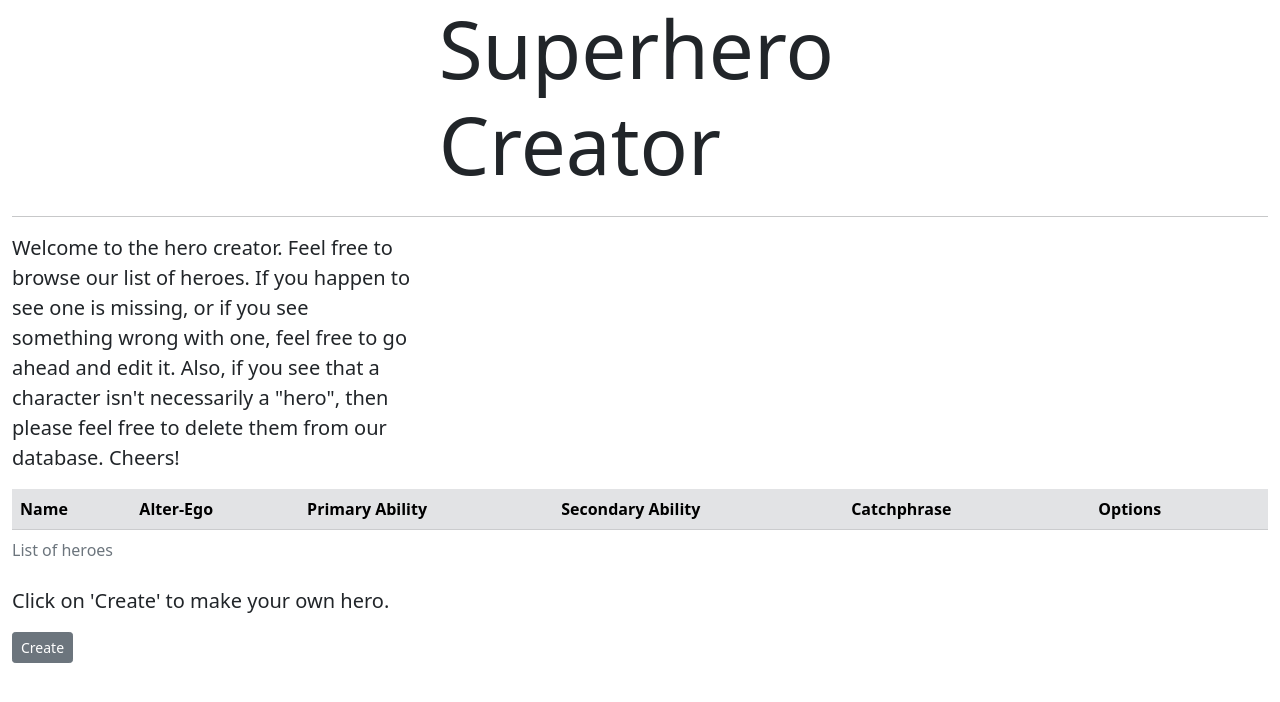
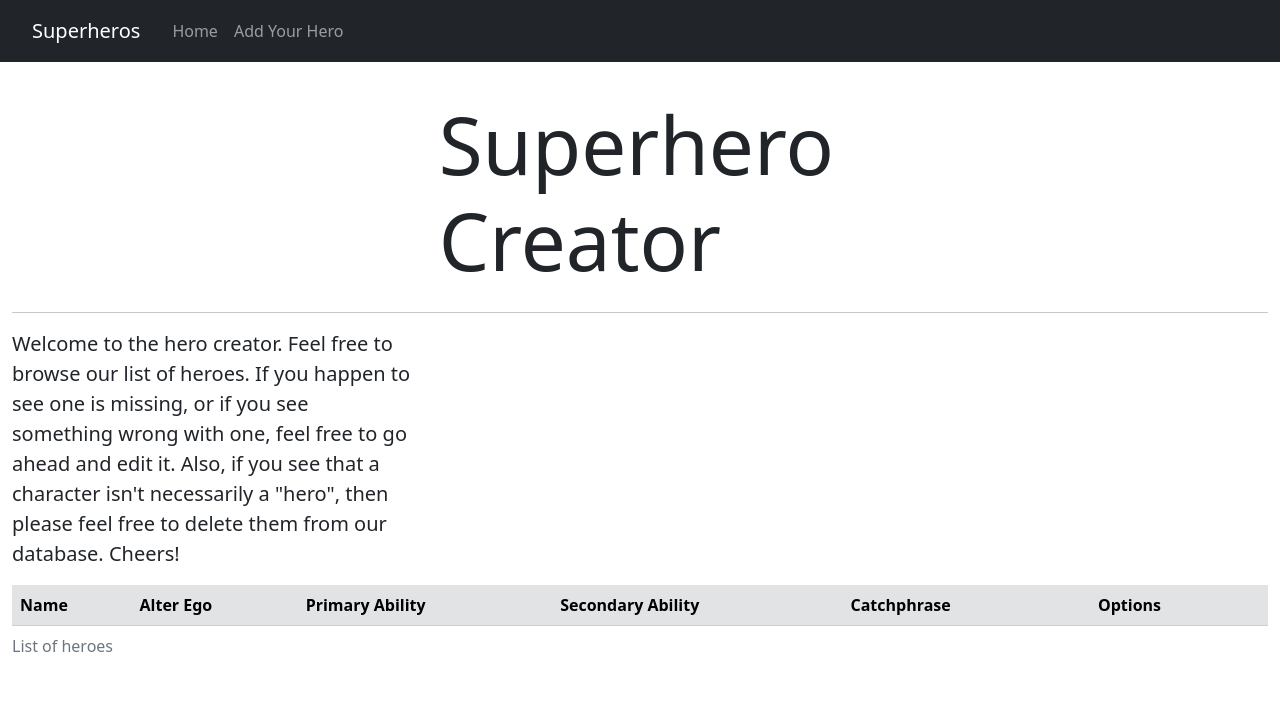
Before and after one commit to BA-CalderonMorales/SuperheroesCreatorProject, a Django app: template superheroes_project/superheroes_app/templates/superheroes_app/index.html in a window 1280 px wide. Shown: the top 702 px of the page. Run offline with Django 3.2, Linux system fonts and the light colour scheme; the template is opened without the code that fills it, so the values that code supplies are empty.

Commit message:
Still working on beautifying. Found an issue with the navbar not de-collapsing. Will push once more when I figure out what the issue is with the collapse function in the navbar.

```diff
--- a/superheroes_project/superheroes_app/templates/superheroes_app/index.html
+++ b/superheroes_project/superheroes_app/templates/superheroes_app/index.html
@@ -12,6 +12,33 @@
     </head>
     <body>
         <div class="container-fluid">
+            <div class="row p-5">
+                <div class="col col-sm-4 col-md-4 col-lg-4 col-xl-4"></div>
+                <div class="col col-sm-4 col-md-4 col-lg-4 col-xl-4">
+                    <nav class="navbar navbar-expand-md navbar-dark fixed-top bg-dark">
+                        <div class="container-fluid">
+                            <a class="navbar-brand p-2" href="#">Superheros</a>
+                            <button class="navbar-toggler" type="button" data-toggle="collapse"
+                                data-target="#navbarCollapse" aria-controls="navbarCollapse"
+                                aria-expanded="false" aria-label="Toggle navigation">
+                            <span class="navbar-toggler-icon"></span>
+                            </button>
+                            <div class="collapse navbar-collapse" id="navbarCollapse">
+                                <ul class="navbar-nav mr-auto">
+                                    <li class="nav-item active">
+                                        <a class="nav-link" href="/">Home</a>
+                                    </li>
+                                    <li>
+                                        <a class="nav-link" href="{% url 'superheroes_app:create' %}">Add Your Hero</a>
+                                    </li>
+                                </ul>
+                            </div>
+                        </div>
+                    </nav>
+                </div>
+                <div class="col col-sm-4 col-md-4 col-lg-4 col-xl-4"></div>
+            </div>
+
             <div class="row">
                 <div class="col col-sm-4 col-md-4 col-lg-4 col-xl-4"></div>
                 <div class="col col-sm-4 col-md-4 col-lg-4 col-xl-4"><h1 class="display-1">Superhero Creator</h1></div>
@@ -32,11 +59,11 @@
             </div>
 
             <div class="table-responsive">
-                <table class="table align-middle">
+                <table class="table vertical-align:top">
                     <caption>List of heroes</caption>
                     <thead class="table-secondary">
                         <th>Name</th>
-                        <th>Alter-Ego</th>
+                        <th>Alter Ego</th>
                         <th>Primary Ability</th>
                         <th>Secondary Ability</th>
                         <th>Catchphrase</th>
@@ -70,21 +97,6 @@
                     {% endfor %}
                 </table>
             </div>
-
-            <div class="row">
-                <div class="col col-xs-12 col-sm-12 col-md-12 col-lg-4 col-xl-4">
-                    <p class="lead">Click on 'Create' to make your own hero.</p>
-                </div>
-            </div>
-
-            <div class="row">
-                <div class="col col-sm-12 col-md-12 col-lg-12 col-xl-12">
-                    <a href="{% url 'superheroes_app:create' %}">
-                        <input type="button" class="btn btn-secondary btn-sm" name="Create" value="Create">
-                    </a>
-                </div>
-            </div>
-
         </div>
         <script src="https://cdn.jsdelivr.net/npm/bootstrap@5.0.2/dist/js/bootstrap.bundle.min.js"
                 integrity="sha384-MrcW6ZMFYlzcLA8Nl+NtUVF0sA7MsXsP1UyJoMp4YLEuNSfAP+JcXn/tWtIaxVXM"
--- a/superheroes_project/superheroes_app/urls.py
+++ b/superheroes_project/superheroes_app/urls.py
@@ -8,5 +8,5 @@ urlpatterns = [
     path('edit/', views.edit, name='edit'),
     path('update/<str:superhero_id>/', views.update, name='update'),
     path('delete/<int:superhero_id>/', views.delete, name='delete'),
-    path('new/', views.create, name='create')
+    path('new/', views.create, name='create'),
 ]
--- a/superheroes_project/superheroes_app/views.py
+++ b/superheroes_project/superheroes_app/views.py
@@ -75,6 +75,6 @@ def create(request):
         return render(request, 'superheroes_app/create.html')
 
 
-def delete(request, superhero_id):
+def delete(superhero_id):
     SuperHeroes.objects.filter(id=superhero_id).delete()
     return HttpResponseRedirect(reverse('superheroes_app:index'))
```
Also changed, not shown: superheroes_project/superheroes_app/templates/superheroes_app/create.html (+27 -0 lines), superheroes_project/superheroes_app/templates/superheroes_app/edit.html (+35 -3 lines), superheroes_project/superheroes_app/templates/superheroes_app/navbar.html (added, +14 -0 lines), superheroes_project/superheroes_app/templates/superheroes_app/specific_hero.html (+27 -9 lines).
